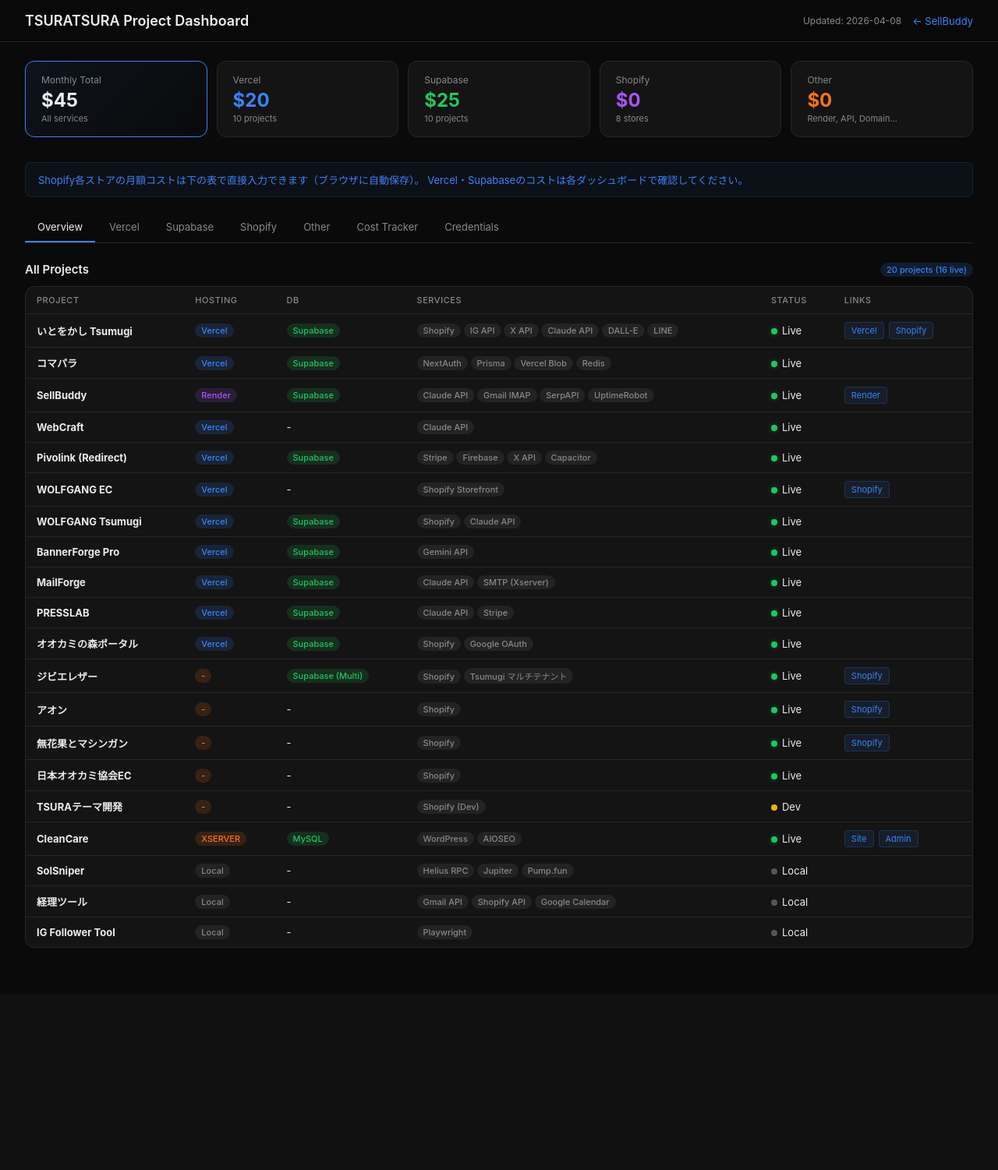
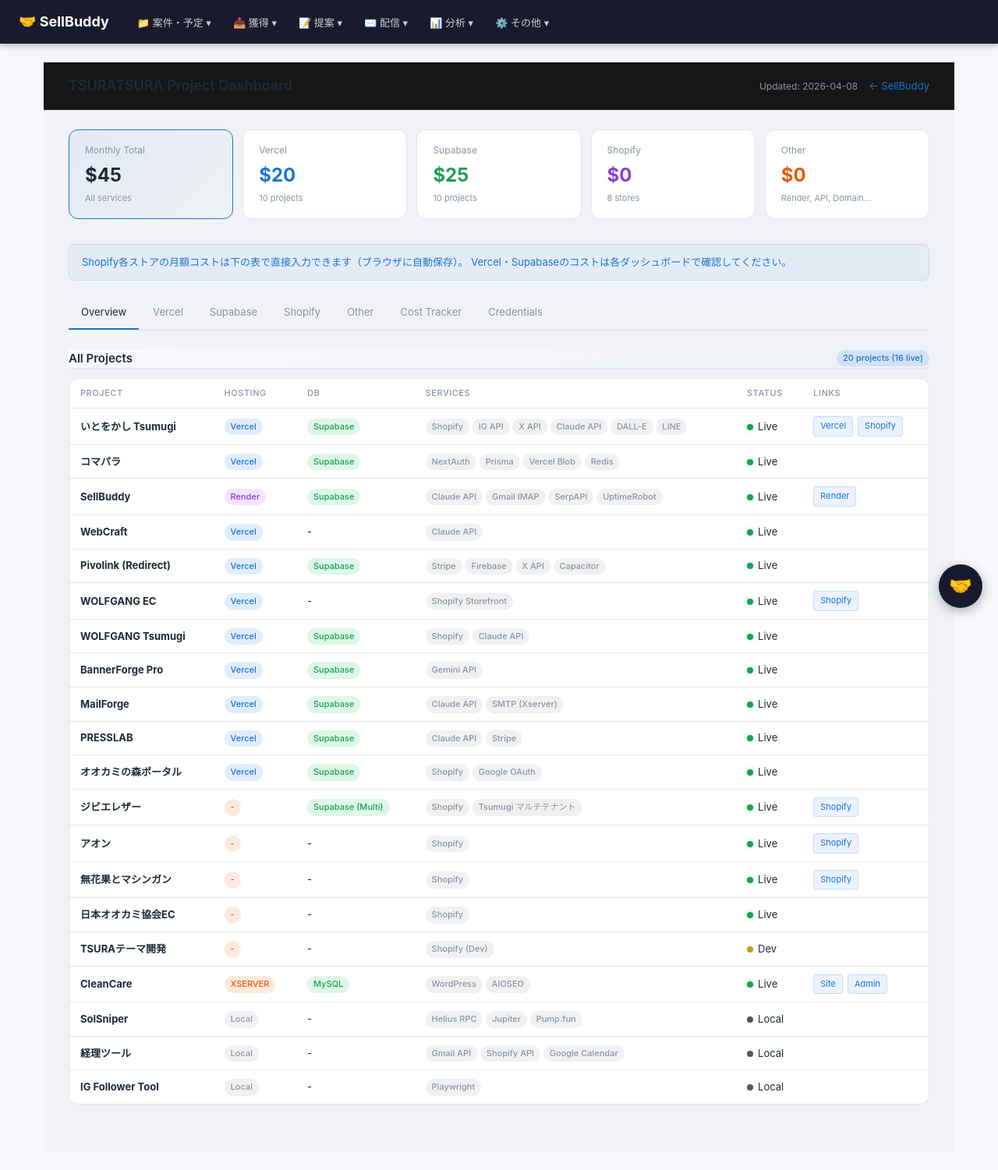
Before and after one commit to tsuratsura818/sales, a FastAPI app: page /infra in a window 1280 px wide. Shown: the whole page at 78% size. Before the commit the page ends 1216 px from the top, so only its background shows below. Run offline with FastAPI, Linux system fonts and the light colour scheme.

Commit message:
feat: /infra を SellBuddy レイアウトに統合（ナビ+ライトテーマ）
独自ダーク単体HTMLを base.html 継承テンプレート化。全CSSを#infraRoot配下に
スコープ化し共通CSSとの衝突/グローバル汚染を防止、ライトテーマに。
infra.pyはTemplateResponseでcreds_jsonを注入。

```diff
--- a/app/routers/infra.py
+++ b/app/routers/infra.py
@@ -13,14 +13,18 @@ import json
 import os
 from pathlib import Path
 
-from fastapi import APIRouter
+from fastapi import APIRouter, Request
 from fastapi.responses import HTMLResponse
 
 router = APIRouter(tags=["infra"])
 
 _BASE_DIR = Path(__file__).resolve().parent.parent.parent
-_DASHBOARD_PATH = _BASE_DIR / "app" / "templates" / "infra_dashboard.html"
 _CREDS_FILE = _BASE_DIR / "infra_credentials.json"
+
+
+def _get_templates():
+    from main import templates
+    return templates
 
 
 def _auth_enabled() -> bool:
@@ -53,12 +57,11 @@ def _load_credentials() -> list:
 
 
 @router.get("/infra", response_class=HTMLResponse)
-async def infra_dashboard():
-    """開発プロジェクト基盤ダッシュボード"""
-    html = _DASHBOARD_PATH.read_text(encoding="utf-8")
+async def infra_dashboard(request: Request):
+    """開発プロジェクト基盤ダッシュボード（SellBuddyのレイアウトに統合）"""
     creds = _load_credentials()
     # </script> でのブレイクアウトを防ぎつつ JSON を埋め込む
-    payload = json.dumps(creds, ensure_ascii=False).replace("</", "<\\/")
-    inject = f"<script>window.__INFRA_CREDS__ = {payload};</script>"
-    html = html.replace("<body>", f"<body>\n{inject}", 1)
-    return HTMLResponse(html)
+    creds_json = json.dumps(creds, ensure_ascii=False).replace("</", "<\\/")
+    return _get_templates().TemplateResponse(request, "infra_dashboard.html", {
+        "creds_json": creds_json,
+    })
--- a/app/templates/infra_dashboard.html
+++ b/app/templates/infra_dashboard.html
@@ -1,37 +1,23 @@
-<!DOCTYPE html>
-<html lang="ja">
-<head>
-<meta charset="UTF-8">
-<meta name="viewport" content="width=device-width, initial-scale=1.0">
-<title>TSURATSURA Project Dashboard</title>
-<link rel="icon" type="image/svg+xml" href="/static/favicon.svg">
+{% extends "base.html" %}
+{% block title %}開発基盤ダッシュボード - SellBuddy{% endblock %}
+
+{% block content %}
 <style>
 :root {
-  --bg: #0a0a0a;
-  --card: #141414;
-  --card-hover: #1a1a1a;
-  --border: #262626;
-  --text: #ededed;
-  --text-muted: #888;
-  --accent: #3b82f6;
-  --green: #22c55e;
-  --yellow: #eab308;
-  --red: #ef4444;
-  --purple: #a855f7;
-  --orange: #f97316;
-  --cyan: #06b6d4;
+  --bg: #f0f2f5; --card: #ffffff; --card-hover: #f6f8fa; --border: #e2e6ec;
+  --text: #1f2937; --text-muted: #8a94a6; --accent: #1976d2; --green: #1e9e54;
+  --yellow: #c79a07; --red: #dc2626; --purple: #8b3fd6; --orange: #e8590c; --cyan: #0a91ab;
 }
-* { margin: 0; padding: 0; box-sizing: border-box; }
-body {
+#infraRoot * { margin: 0; padding: 0; box-sizing: border-box; }
+#infraRoot {
   font-family: -apple-system, BlinkMacSystemFont, 'Segoe UI', sans-serif;
   background: var(--bg);
   color: var(--text);
   min-height: 100vh;
 }
-a { color: var(--accent); text-decoration: none; }
-a:hover { text-decoration: underline; }
-
-.header {
+#infraRoot a { color: var(--accent); text-decoration: none; }
+#infraRoot a:hover { text-decoration: underline; }
+#infraRoot .header {
   border-bottom: 1px solid var(--border);
   padding: 16px 32px;
   display: flex;
@@ -43,69 +29,60 @@ a:hover { text-decoration: underline; }
   backdrop-filter: blur(12px);
   z-index: 100;
 }
-.header h1 { font-size: 18px; font-weight: 600; }
-
-.main { max-width: 1400px; margin: 0 auto; padding: 24px 32px; }
-
-/* Cost Cards */
-.cost-grid {
+#infraRoot .header h1 { font-size: 18px; font-weight: 600; }
+#infraRoot .main { max-width: 1400px; margin: 0 auto; padding: 24px 32px; }
+#infraRoot .cost-grid {
   display: grid;
   grid-template-columns: repeat(auto-fit, minmax(180px, 1fr));
   gap: 12px;
   margin-bottom: 32px;
 }
-.cost-card {
+#infraRoot .cost-card {
   background: var(--card);
   border: 1px solid var(--border);
   border-radius: 12px;
   padding: 16px 20px;
 }
-.cost-card .label { font-size: 12px; color: var(--text-muted); margin-bottom: 4px; }
-.cost-card .value { font-size: 24px; font-weight: 700; }
-.cost-card .sub { font-size: 11px; color: var(--text-muted); margin-top: 2px; }
-.cost-card.total { border-color: var(--accent); background: linear-gradient(135deg, rgba(59,130,246,0.08), transparent); }
-
-/* Section */
-.section { margin-bottom: 36px; }
-.section-header {
+#infraRoot .cost-card .label { font-size: 12px; color: var(--text-muted); margin-bottom: 4px; }
+#infraRoot .cost-card .value { font-size: 24px; font-weight: 700; }
+#infraRoot .cost-card .sub { font-size: 11px; color: var(--text-muted); margin-top: 2px; }
+#infraRoot .cost-card.total { border-color: var(--accent); background: linear-gradient(135deg, rgba(59,130,246,0.08), transparent); }
+#infraRoot .section { margin-bottom: 36px; }
+#infraRoot .section-header {
   display: flex;
   justify-content: space-between;
   align-items: center;
   margin-bottom: 12px;
 }
-.section-title { font-size: 15px; font-weight: 600; display: flex; align-items: center; gap: 8px; }
-.section-icon {
+#infraRoot .section-title { font-size: 15px; font-weight: 600; display: flex; align-items: center; gap: 8px; }
+#infraRoot .section-icon {
   width: 28px; height: 28px; border-radius: 6px;
   display: inline-flex; align-items: center; justify-content: center;
   font-size: 13px; font-weight: 700; color: #fff;
 }
-
-/* Badge */
-.badge {
+#infraRoot .badge {
   display: inline-block;
   font-size: 11px;
   padding: 2px 8px;
   border-radius: 9999px;
   font-weight: 500;
 }
-.b-green { background: rgba(34,197,94,0.15); color: var(--green); }
-.b-yellow { background: rgba(234,179,8,0.15); color: var(--yellow); }
-.b-red { background: rgba(239,68,68,0.15); color: var(--red); }
-.b-blue { background: rgba(59,130,246,0.15); color: var(--accent); }
-.b-purple { background: rgba(168,85,247,0.15); color: var(--purple); }
-.b-orange { background: rgba(249,115,22,0.15); color: var(--orange); }
-.b-cyan { background: rgba(6,182,212,0.15); color: var(--cyan); }
-.b-gray { background: rgba(136,136,136,0.12); color: var(--text-muted); }
-
-/* Table */
-.table-wrap {
+#infraRoot .b-green { background: rgba(34,197,94,0.15); color: var(--green); }
+#infraRoot .b-yellow { background: rgba(234,179,8,0.15); color: var(--yellow); }
+#infraRoot .b-red { background: rgba(239,68,68,0.15); color: var(--red); }
+#infraRoot .b-blue { background: rgba(59,130,246,0.15); color: var(--accent); }
+#infraRoot .b-purple { background: rgba(168,85,247,0.15); color: var(--purple); }
+#infraRoot .b-orange { background: rgba(249,115,22,0.15); color: var(--orange); }
+#infraRoot .b-cyan { background: rgba(6,182,212,0.15); color: var(--cyan); }
+#infraRoot .b-gray { background: rgba(136,136,136,0.12); color: var(--text-muted); }
+#infraRoot .table-wrap {
   background: var(--card);
   border: 1px solid var(--border);
   border-radius: 12px;
   overflow-x: auto;
 }
-table { width: 100%; border-collapse: collapse; }
-th {
+#infraRoot table { width: 100%; border-collapse: collapse; }
+#infraRoot th {
   text-align: left;
   padding: 10px 14px;
   font-size: 11px;
@@ -116,53 +93,43 @@ th {
   letter-spacing: 0.05em;
   white-space: nowrap;
 }
-td {
+#infraRoot td {
   padding: 10px 14px;
   font-size: 13px;
   border-bottom: 1px solid var(--border);
   vertical-align: middle;
 }
-tr:last-child td { border-bottom: none; }
-tr:hover td { background: rgba(255,255,255,0.02); }
-.mono { font-family: 'SF Mono','Consolas',monospace; font-size: 11px; color: var(--text-muted); }
-.dot {
+#infraRoot tr:last-child td { border-bottom: none; }
+#infraRoot tr:hover td { background: rgba(255,255,255,0.02); }
+#infraRoot .mono { font-family: 'SF Mono','Consolas',monospace; font-size: 11px; color: var(--text-muted); }
+#infraRoot .dot {
   display: inline-block; width: 8px; height: 8px; border-radius: 50%; margin-right: 6px;
 }
-.dot-green { background: var(--green); box-shadow: 0 0 6px rgba(34,197,94,0.4); }
-.dot-yellow { background: var(--yellow); }
-.dot-gray { background: #555; }
-
-/* Tabs */
-.tabs { display: flex; gap: 2px; margin-bottom: 24px; border-bottom: 1px solid var(--border); overflow-x: auto; }
-.tab {
+#infraRoot .dot-green { background: var(--green); box-shadow: 0 0 6px rgba(34,197,94,0.4); }
+#infraRoot .dot-yellow { background: var(--yellow); }
+#infraRoot .dot-gray { background: #555; }
+#infraRoot .tabs { display: flex; gap: 2px; margin-bottom: 24px; border-bottom: 1px solid var(--border); overflow-x: auto; }
+#infraRoot .tab {
   padding: 10px 16px; font-size: 13px; color: var(--text-muted);
   cursor: pointer; border-bottom: 2px solid transparent; white-space: nowrap;
 }
-.tab:hover { color: var(--text); }
-.tab.active { color: var(--text); border-bottom-color: var(--accent); }
-.panel { display: none; }
-.panel.active { display: block; }
-
-/* Links row */
-.links { display: flex; gap: 6px; flex-wrap: wrap; }
-.link-btn {
+#infraRoot .tab:hover { color: var(--text); }
+#infraRoot .tab.active { color: var(--text); border-bottom-color: var(--accent); }
+#infraRoot .panel { display: none; }
+#infraRoot .panel.active { display: block; }
+#infraRoot .links { display: flex; gap: 6px; flex-wrap: wrap; }
+#infraRoot .link-btn {
   font-size: 11px; padding: 3px 8px; border-radius: 4px;
   background: rgba(59,130,246,0.1); color: var(--accent); border: 1px solid rgba(59,130,246,0.2);
 }
-
-/* Editable cost */
-.cost-input {
+#infraRoot .cost-input {
   width: 70px; padding: 4px 6px; background: var(--bg); border: 1px solid var(--border);
   border-radius: 4px; color: var(--text); font-size: 12px; text-align: right;
 }
-.cost-input:focus { border-color: var(--accent); outline: none; }
-
-/* Note */
-.note { background: rgba(59,130,246,0.06); border: 1px solid rgba(59,130,246,0.15); border-radius: 8px; padding: 12px 16px; font-size: 13px; margin-bottom: 20px; color: var(--accent); }
-.note-warn { background: rgba(239,68,68,0.06); border: 1px solid rgba(239,68,68,0.15); color: var(--red); }
-
-/* Credentials */
-.cred-val {
+#infraRoot .cost-input:focus { border-color: var(--accent); outline: none; }
+#infraRoot .note { background: rgba(59,130,246,0.06); border: 1px solid rgba(59,130,246,0.15); border-radius: 8px; padding: 12px 16px; font-size: 13px; margin-bottom: 20px; color: var(--accent); }
+#infraRoot .note-warn { background: rgba(239,68,68,0.06); border: 1px solid rgba(239,68,68,0.15); color: var(--red); }
+#infraRoot .cred-val {
   font-family: 'SF Mono','Consolas',monospace;
   font-size: 12px;
   background: var(--bg);
@@ -178,30 +145,30 @@ tr:hover td { background: rgba(255,255,255,0.02); }
   cursor: pointer;
   user-select: all;
 }
-.cred-hidden { color: transparent; text-shadow: 0 0 8px rgba(255,255,255,0.4); }
-.cred-toggle {
+#infraRoot .cred-hidden { color: transparent; text-shadow: 0 0 8px rgba(255,255,255,0.4); }
+#infraRoot .cred-toggle {
   font-size: 11px; padding: 2px 8px; border-radius: 4px; cursor: pointer;
   background: var(--border); border: none; color: var(--text-muted); margin-left: 4px;
 }
-.cred-toggle:hover { background: #444; color: var(--text); }
-.cred-copy {
+#infraRoot .cred-toggle:hover { background: #444; color: var(--text); }
+#infraRoot .cred-copy {
   font-size: 11px; padding: 2px 8px; border-radius: 4px; cursor: pointer;
   background: rgba(59,130,246,0.15); border: none; color: var(--accent); margin-left: 2px;
 }
-.cred-copy:hover { background: rgba(59,130,246,0.25); }
-.cred-group { margin-bottom: 24px; }
-.cred-group-title { font-size: 14px; font-weight: 600; margin-bottom: 10px; padding-left: 4px; }
+#infraRoot .cred-copy:hover { background: rgba(59,130,246,0.25); }
+#infraRoot .cred-group { margin-bottom: 24px; }
+#infraRoot .cred-group-title { font-size: 14px; font-weight: 600; margin-bottom: 10px; padding-left: 4px; }
 
 @media (max-width: 768px) {
-  .header { padding: 12px 16px; }
-  .main { padding: 16px; }
-  .cost-grid { grid-template-columns: 1fr 1fr; }
-  th, td { padding: 6px 8px; font-size: 12px; }
+#infraRoot .header { padding: 12px 16px; }
+#infraRoot .main { padding: 16px; }
+#infraRoot .cost-grid { grid-template-columns: 1fr 1fr; }
+#infraRoot th, #infraRoot td { padding: 6px 8px; font-size: 12px; }
+
 }
+
 </style>
-</head>
-<body>
-
+<div id="infraRoot">
 <div class="header">
   <h1>TSURATSURA Project Dashboard</h1>
   <div style="display:flex;align-items:center;gap:14px;">
@@ -360,8 +327,12 @@ tr:hover td { background: rgba(255,255,255,0.02); }
   </div>
 
 </div>
+</div>
+{% endblock %}
 
+{% block scripts %}
 <script>
+window.__INFRA_CREDS__ = {{ creds_json | safe }};
 // ===== DATA =====
 const PROJECTS = [
   {
@@ -825,5 +796,5 @@ renderOther();
 renderCostTracker();
 renderCredentials();
 </script>
-</body>
-</html>
+</script>
+{% endblock %}
```
